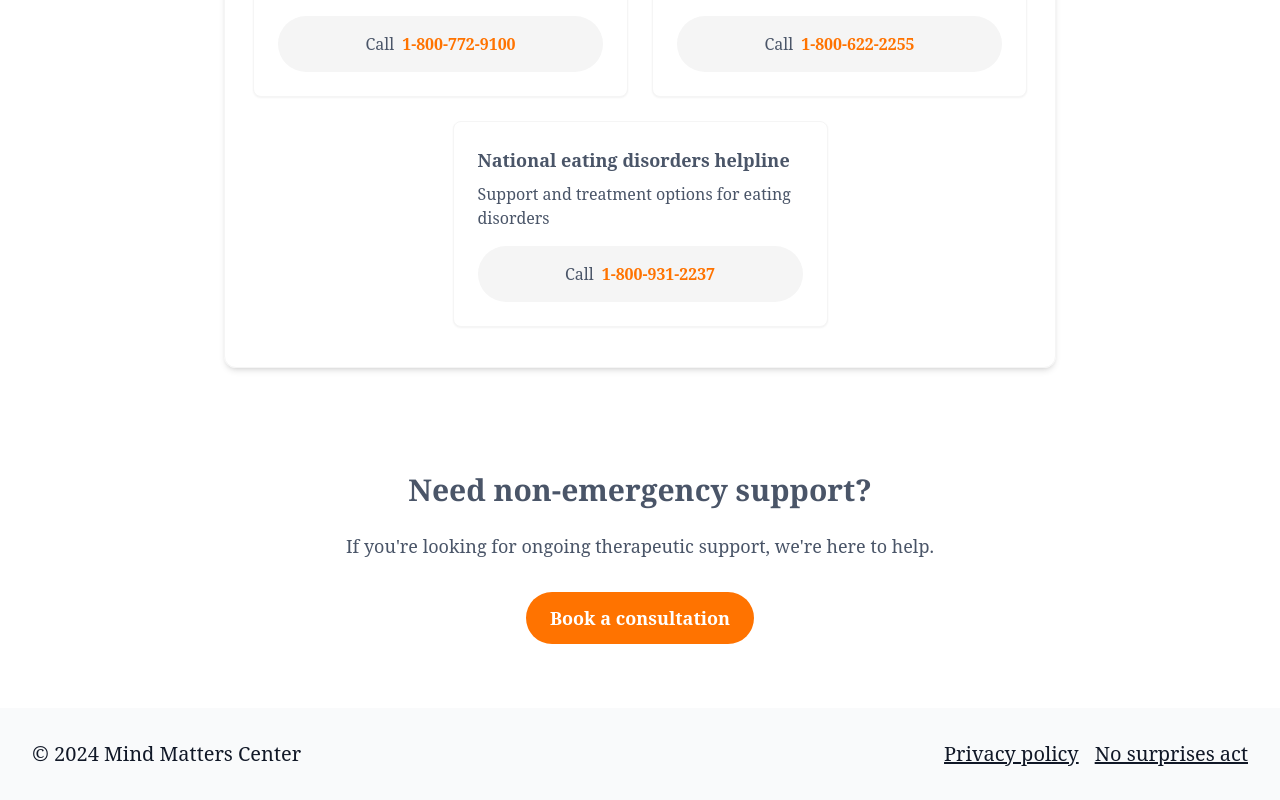
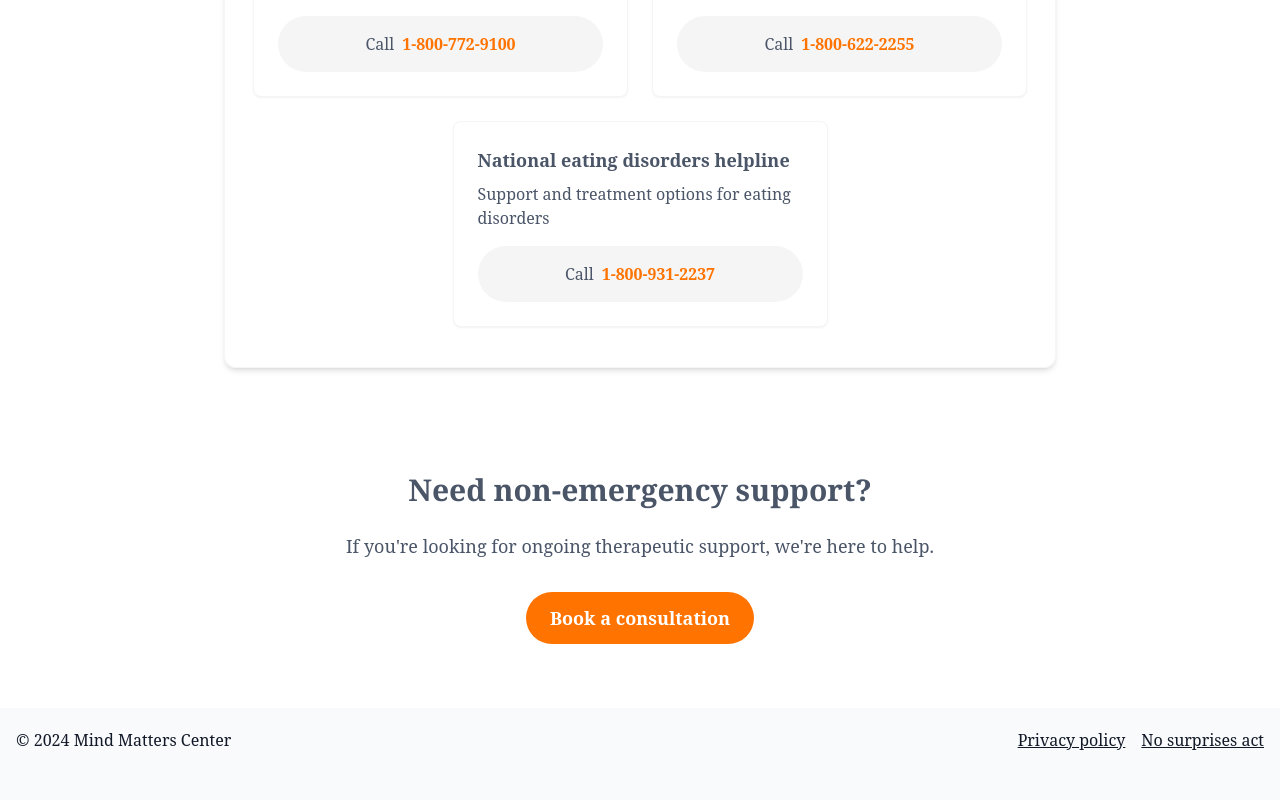
Before and after one commit to SravanthiSinha/mmc, a React (Vite) app: page /mmc/resources in a window 1280 px wide. Shown: the part 1656-2456 px from the top of the page. After the commit the page ends 2428 px from the top, so only its background shows below. Built offline with nearby package versions, Linux system fonts and the light colour scheme; a web font is replaced by a local one.

Commit message:
fix footer

```diff
--- a/src/components/Layout/Footer.jsx
+++ b/src/components/Layout/Footer.jsx
@@ -3,16 +3,16 @@ import { Link } from 'react-router-dom';
 const Footer = () => {
   return (
     <footer className="bg-earth-800 text-earth-100">
-      <div className="container mx-auto p-8">
-        <div className="flex flex-col md:flex-row justify-between items-center">
+      <div className="container mx-auto p-4">
+        <div className="flex flex-col md:flex-row justify-between items-center text-md">
           <div className="mb-4 md:mb-0">
-            <p className="text-xl">&copy; {new Date().getFullYear()} Mind Matters Center</p>
+            <p>&copy; {new Date().getFullYear()} Mind Matters Center</p>
           </div>
           <div className="flex space-x-4">
-            <Link to="/privacy" className="text-xl underline text-earth-200 hover:bg-gray-300/20 transition-colors">
+            <Link to="/privacy" className="underline text-earth-200 hover:bg-gray-300/20 transition-colors">
            Privacy policy
             </Link>
-            <a href="https://www.cms.gov/nosurprises" target='blank' className="text-xl underline text-earth-200 hover:bg-gray-300/20 transition-colors">
+            <a href="https://www.cms.gov/nosurprises" target='blank' className="underline text-earth-200 hover:bg-gray-300/20 transition-colors">
             No surprises act
             </a>
           </div>
```
